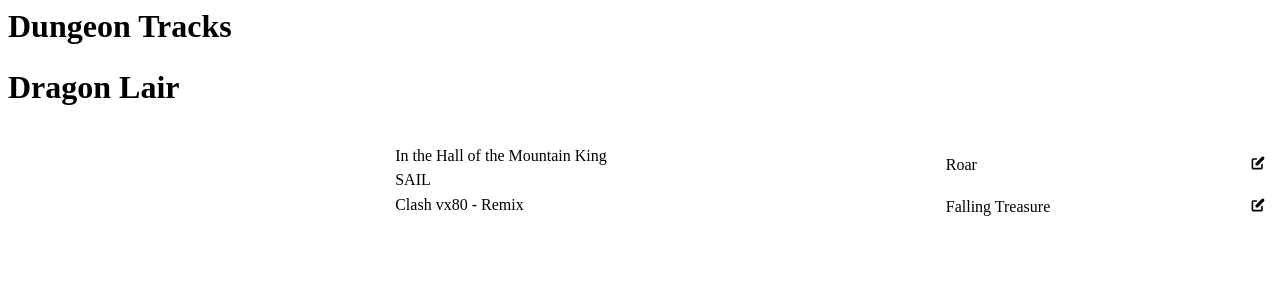
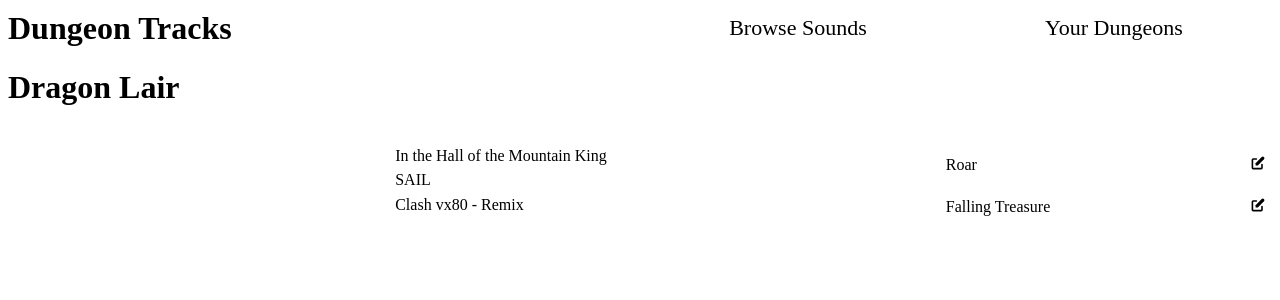
Before and after one commit to 7socks/dungeon-tracks, a React app: page / in a window 1280 px wide. Shown: the top 300 px of the page. Built offline with nearby package versions, Linux system fonts and the light colour scheme; the HTML template or start-up script is replaced by a standard one.

Commit message:
nav bar options

```diff
--- a/client/src/components/App.js
+++ b/client/src/components/App.js
@@ -39,15 +39,39 @@ const example = {
 
 const NavContainer = styled.div`
   height: 2.5em;
+  display: flex;
+  flex-direction: row;
+  justify-content: space-between;
+  align-items: center;
+  cursor: default;
 
   h1 {
     margin: 0;
+  }
+
+  div {
+    width: 50%;
+    display: flex;
+    justify-content: space-around;
+  }
+
+  span {
+    font-size: 22px;
+    color: var(--theme-text);
+  }
+
+  span:hover {
+    color: var(--theme-text-highlight);
   }
 `;
 
 const Nav = ({}) => {
   return <NavContainer>
     <h1>Dungeon Tracks</h1>
+    <div>
+      <span>Browse Sounds</span>
+      <span>Your Dungeons</span>
+    </div>
   </NavContainer>;
 };
 
```
